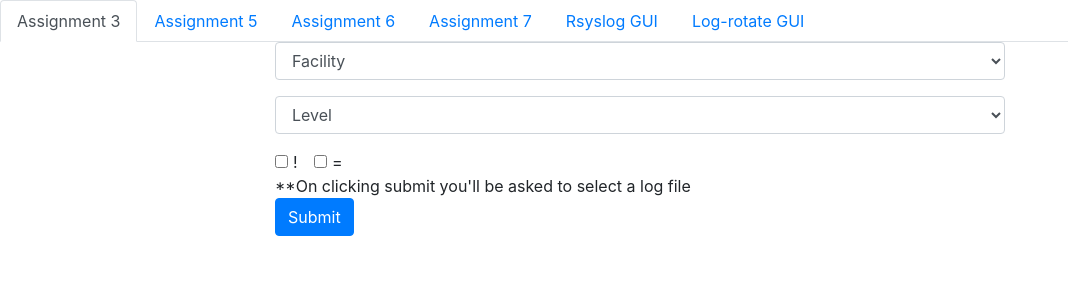
After one commit to chetanya-shrimali/system-admin-gui, a Django app: page /gui/rsyslog/ in a window 1280 px wide. The commit adds this page. Shown: the top 300 px of the page, without its empty margins (0-1068 px from the left). Run offline with Django 3.2, Linux system fonts and the light colour scheme; some libraries are stand-ins or nearby versions.

Commit message:
added logrotate

```diff
--- a/gui/urls.py
+++ b/gui/urls.py
@@ -20,4 +20,8 @@ urlpatterns = [
     url(regex=r'^umask-calculator/$', view=views.umask_calculator, name='umask-calculator'),
     url(regex=r'^add-update-user-permission-acl/$', view=views.acl_user_permission, name='user-acl'),
     url(regex=r'^add-update-group-permission-acl/$', view=views.acl_group_permission, name='group-acl'),
+    url(regex=r'^rsyslog/$', view=views.rsyslog, name='rsyslog'),
+    url(regex=r'^rsyslog-form/$', view=views.rsyslog_form, name='rsyslog-form'),
+    url(regex=r'^log-rotate/$', view=views.log_rotate, name='log-rotate'),
+    url(regex=r'^log-rotate-form/$', view=views.log_rotate_form, name='log-rotate-form'),
 ]
--- a/gui/views.py
+++ b/gui/views.py
@@ -234,4 +234,39 @@ def check_value(request, value):
                 return redirect("gui:index")
     root.destroy()
     return file_name
+
 # Lab 7
+
+def rsyslog(request):
+    return render(request, 'gui/rsyslog.html')
+
+
+def log_rotate(request):
+    return render(request, 'gui/log-rotate.html')
+
+
+def rsyslog_form(request):
+    facility = request.GET['facility']
+    level = request.GET['level']
+    symbol_1 = request.GET['symbol_1']
+    symbol_2 = request.GET['symbol_2']
+    # root = Tk()
+    # root.withdraw()
+    # file_name = askopenfilename(parent=root)
+
+    # root.destroy()
+    return HttpResponse("Successful!")
+
+def log_rotate_form(request):
+    symbol_1 = request.GET['symbol_1']
+    symbol_2 = request.GET['symbol_2']
+    # facility = request.GET['facility']
+    # level = request.GET['level']
+    # symbol_1 = request.GET['symbol_1']
+    # symbol_2 = request.GET['symbol_2']
+    # root = Tk()
+    # root.withdraw()
+    # file_name = askopenfilename(parent=root)
+
+    # root.destroy()
+    return HttpResponse("Successful!")
--- a/templates/base.html
+++ b/templates/base.html
@@ -15,6 +15,9 @@
     <a class="nav-item nav-link active" id="nav-home-tab" data-toggle="tab" href="#nav-home" role="tab" aria-controls="nav-home" aria-selected="true">Assignment 3</a>
     <a class="nav-item nav-link" id="nav-profile-tab" data-toggle="tab" href="#nav-profile" role="tab" aria-controls="nav-profile" aria-selected="false">Assignment 5</a>
     <a class="nav-item nav-link" id="nav-contact-tab" data-toggle="tab" href="#nav-contact" role="tab" aria-controls="nav-contact" aria-selected="false">Assignment 6</a>
+    <a class="nav-item nav-link" id="nav-ass7-tab" data-toggle="tab" href="#nav-ass7" role="tab" aria-controls="nav-ass7" aria-selected="false">Assignment 7</a>
+    <a class="nav-item nav-link" href="{% url 'gui:rsyslog' %}">Rsyslog GUI</a>
+    <a class="nav-item nav-link" href="{% url 'gui:log-rotate' %}">Log-rotate GUI</a>
   </div>
 </nav>
 
--- a/templates/gui/index.html
+++ b/templates/gui/index.html
@@ -87,7 +87,7 @@
                 </div>
                 </div>
             <div class="tab-pane fade" id="nav-contact" role="tabpanel" aria-labelledby="nav-contact-tab">
-                    <div class="card">
+                <div class="card">
                     <div class="card-body"><a href="/gui/add-update-permission/">Add Update File Permission</a>
                         <form action="/gui/add-update-permission/" method="get">
                             <input type="number" placeholder="enter value of type 777" name="number"><br>
@@ -126,6 +126,7 @@
                     </div>
                 </div>
             </div>
+            <div class="tab-pane fade" id="nav-ass7" role="tabpanel" aria-labelledby="nav-ass7">
         </div>
     </div>
 </div>
--- /dev/null
+++ b/templates/gui/rsyslog.html
@@ -0,0 +1,67 @@
+{% extends "base.html" %}
+{% block content %}
+<div class="container">
+<div class="row">
+  <div class="col-md-2"></div>
+  <div class="col-md-8">
+      <form action="/gui/rsyslog-form/" method="get">
+        <div class="form-group">
+          <select class="form-control" name='facility' id="inlineFormCustomSelect">
+              <option selected>Facility</option>
+              <option value="*">*</option>
+              <option value="kern">kern</option>
+              <option value="user">user</option>
+              <option value="mail">mail</option>
+              <option value="auth">auth</option>
+              <option value="syslog">syslog</option>
+              <option value="lpr">lpr</option>
+              <option value="news">news</option>
+              <option value="daemon">daemon</option>
+              <option value="authprev">authprev</option>
+              <option value="cron">cron</option>
+              <option value="ftp">ftp</option>
+              <option value="level-0">level-0</option>
+              <option value="level-1">level-1</option>
+              <option value="level-2">level-2</option>
+              <option value="level-3">level-3</option>
+              <option value="level-4">level-4</option>
+              <option value="level-5">level-5</option>
+              <option value="level-6">level-6</option>
+              <option value="level-7">level-7</option>
+          </select>
+        </div>
+        <div class="form-group">
+          <select class="form-control" name='level' id="inlineFormCustomSelect">
+              <option selected>Level</option>
+              <option value="*">*</option>
+              <option value="none">none</option>
+              <option value="emerg">emerg</option>
+              <option value="alert">alert</option>
+              <option value="crit">crit</option>
+              <option value="err">err</option>
+              <option value="warning">warning</option>
+              <option value="notice">notice</option>
+              <option value="info">info</option>
+              <option value="debug">debug</option>
+          </select>
+        </div>
+        <div class="form-check-inline">
+          <label class="form-check-label">
+            <input type="checkbox" class="form-check-input" name="symbol_1" value="!">!
+          </label>
+        </div>
+        <div class="form-check-inline">
+          <label class="form-check-label">
+            <input type="checkbox" class="form-check-input" name="symbol_2" value="=">=
+          </label>
+        </div>
+        <br>
+        **On clicking submit you'll be asked to select a log file
+        <br>
+        <button type="submit" class="btn btn-primary">Submit</button>
+      </form>
+    </div>
+  <div class="col-md-2"></div>
+</div>
+</div>
+{% endblock %}
```
Also changed, not shown: templates/gui/log-rotate.html (added, +51 -0 lines).
